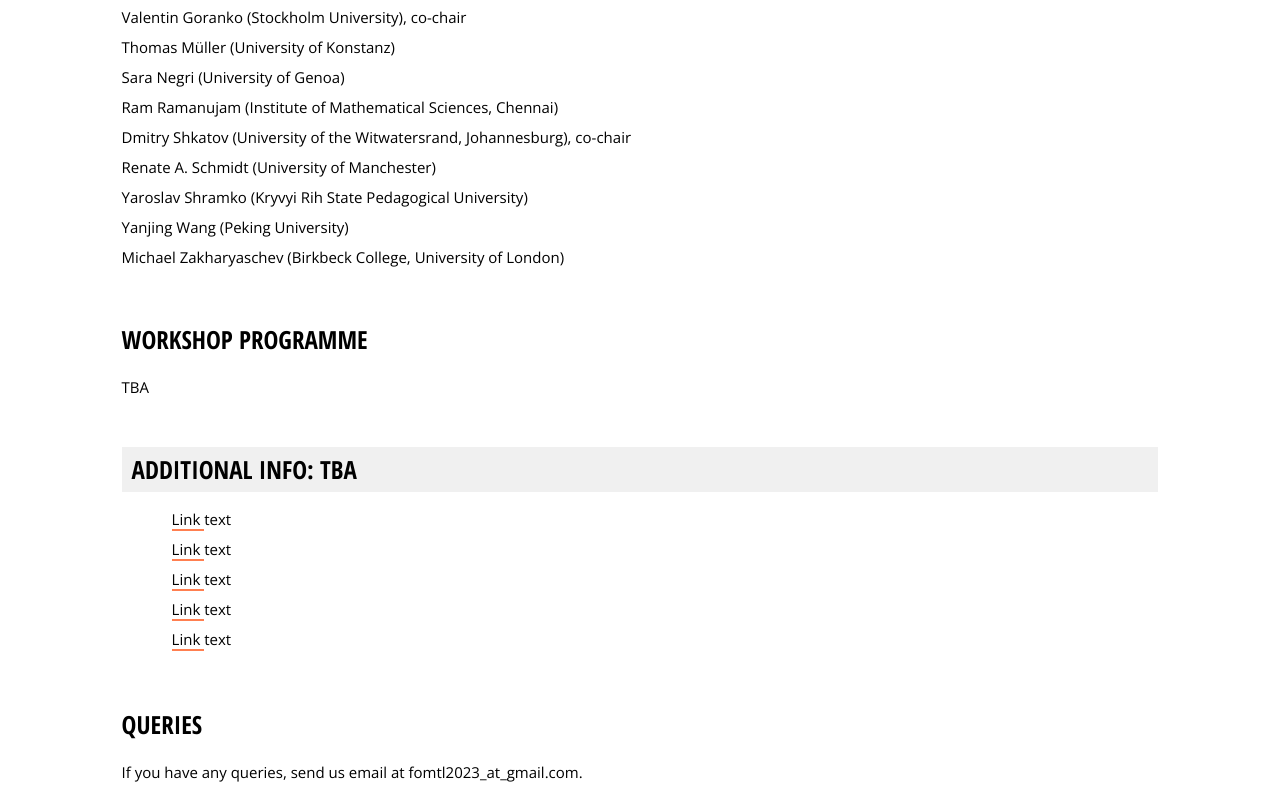
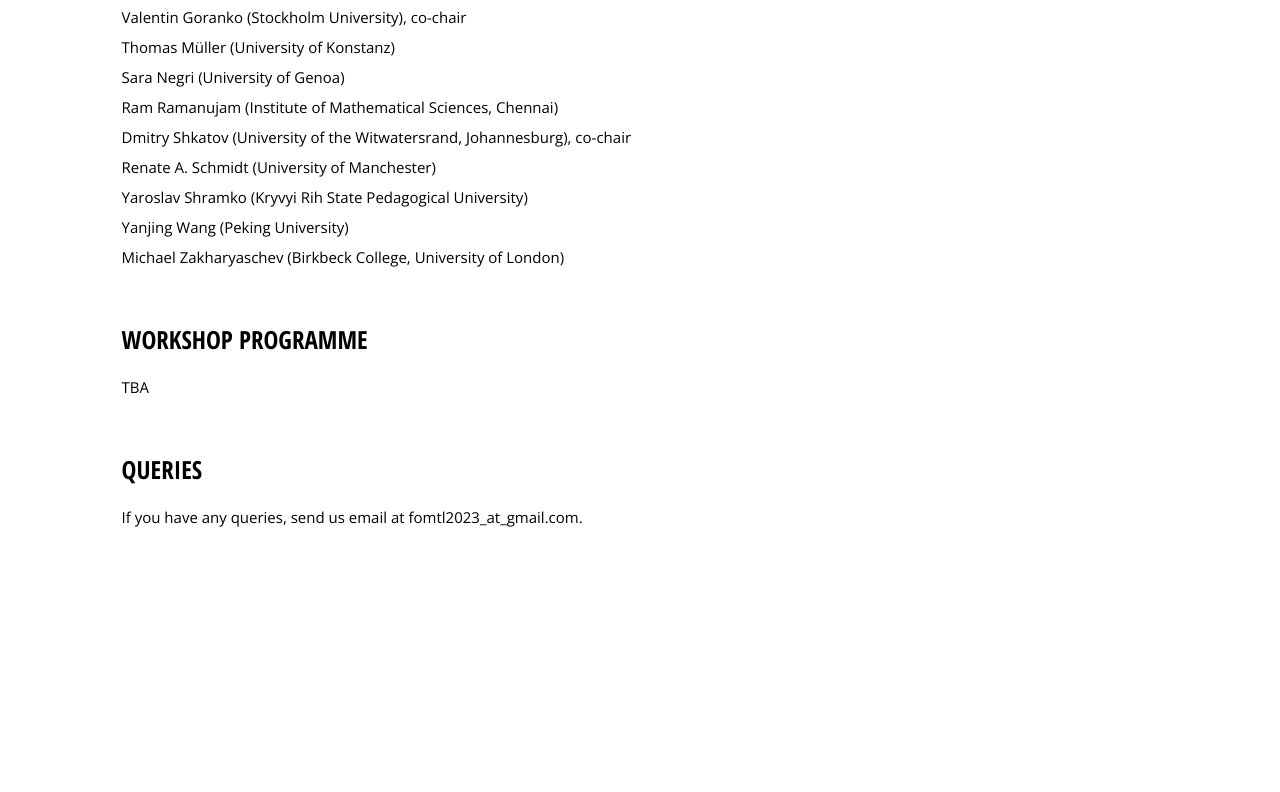
Before and after one commit to dshkatov/fomtl2023, a plain HTML site: page index.html in a window 1280 px wide. Shown: the part 1703-2495 px from the top of the page. After the commit the page ends 2240 px from the top, so only its background shows below. Drawn offline with nearby package versions, Linux system fonts and the light colour scheme.

Commit message:
Add files via upload

```diff
--- a/index.html
+++ b/index.html
@@ -64,7 +64,7 @@
 
     <!--section for time-->
 
-    <p class=" text-right">Last update: 20/03/2023, 10.00 GMT<br>
+    <p class=" text-right">Last update: 14/04/2023, 09.00 GMT<br>
         <!--Mail to <a href="../pic/e-mail-vg.jpg" target="_blank">V.Goranko</a></p>-->
 
 
@@ -91,7 +91,7 @@
 
     <p>EXTENDED deadline for submission of abstracts: <b>April 23</b> </p>
         <!--<h4>Deadline for submission of short abstracts: April 16</h4>-->
-    <p>Final decision and notification: <b>May 16</b></p>
+    <p>Final decision and notification: <b>May 19</b></p>
     <p>Deadline for registration at the workshop: <b>June 30</b> </p>
     <p>Workshop: <b>August 7-11 </b> </p>
     <!--content-->
@@ -240,26 +240,6 @@
 
 
 
-<!--section-->
-<section >
-    <section id="course-details"></section>
-    <!--title-->
-    <div class="section-title">
-        <h2>Additional info: TBA</h2>
-    </div>
-
-    <!--section content-->
-            <!--content-->
-            <ul>
-                <li><a href="" target="_blank">Link </a> text</li>
-                <li><a href="" target="_blank">Link </a> text</li>
-                <li><a href="" target="_blank">Link </a> text</li>
-                <li><a href="" target="_blank">Link </a> text</li>
-                <li><a href="" target="_blank">Link </a> text</li>
-
-            </ul>
-    </section>
-
 
 
 
```
